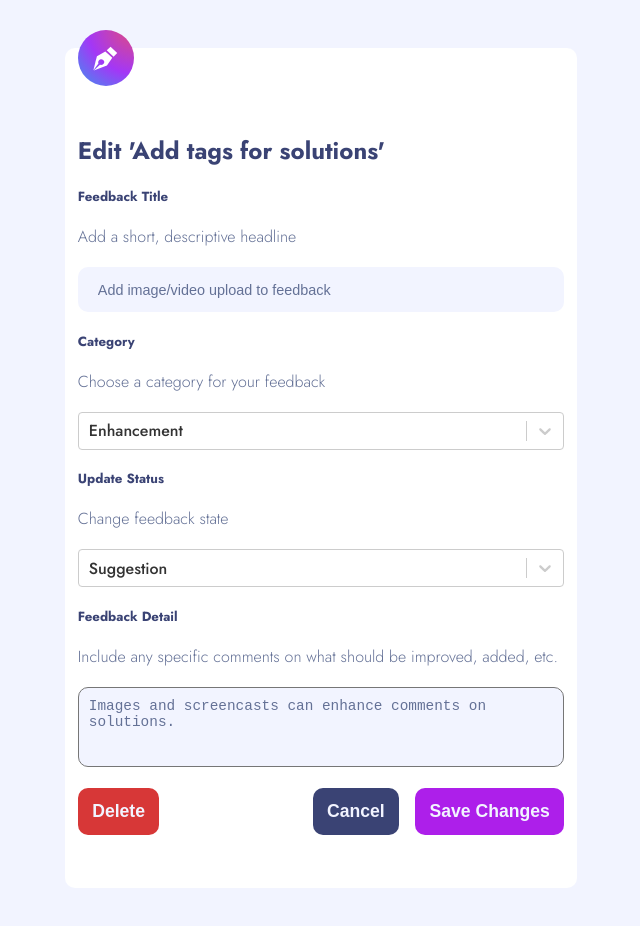
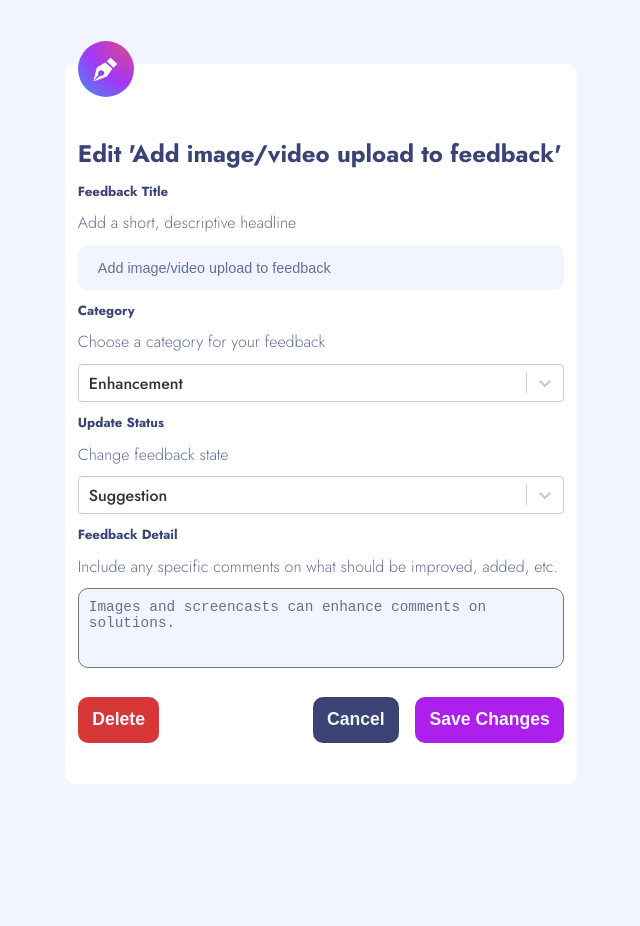
Before and after one commit to selly361/Feedback-products-app, a React (Create React App) app: page /edit/01d5cabc-e0c5-42da-853d-7f167b16db36 in a window 1280 px wide. Shown: the top 926 px of the page, without its empty margins (319-959 px from the left). After the commit the page ends 800 px from the top, so only its background shows below. Built offline with nearby package versions, Linux system fonts and the light colour scheme.

Commit message:
added some page transitions

```diff
--- a/package.json
+++ b/package.json
@@ -6,6 +6,7 @@
     "@testing-library/jest-dom": "^5.16.5",
     "@testing-library/react": "^13.3.0",
     "@testing-library/user-event": "^13.5.0",
+    "framer-motion": "^7.2.1",
     "react": "^18.2.0",
     "react-dom": "^18.2.0",
     "react-router-dom": "^6.3.0",
--- a/src/App.js
+++ b/src/App.js
@@ -1,42 +1,55 @@
-import { Route, Routes } from "react-router-dom";
+import { Route,Routes,useLocation } from "react-router-dom";
 import FeedBackContextWrapper from "./Context/FeedBackContext";
 import Home from "./pages/home/Home";
-import styled, { createGlobalStyle } from "styled-components";
+import styled,{ createGlobalStyle } from "styled-components";
 import AddFeedBackPage from "./pages/AddFeedBack/Add";
 import ProductPage from "./pages/ProductPage/ProductPage";
 import EditFeedBackPage from "./pages/EditFeedBack/Edit";
-
-
+import { AnimatePresence } from "framer-motion";
 
 function App() {
+  const Location = useLocation();
   return (
-    <Container>
     <FeedBackContextWrapper>
       <GlobalStyle />
-      <Routes>
+      <AnimatePresence mode="wait">
+        <Routes location={Location} key={Location.pathname}>
           <Route path="/" element={<Home />} />
           <Route path="/add" element={<AddFeedBackPage />} />
           <Route path="/edit/:id" element={<EditFeedBackPage />} />
           <Route path="/:id" element={<ProductPage />} />
         </Routes>
+      </AnimatePresence>
     </FeedBackContextWrapper>
-    </Container>
   );
 }
 
 export default App;
 
-const Container = styled.div`
-  min-height: 100vh;
-  padding: 3rem;
-  width: 100vw;
-  display: flex;
-  align-items: center;
-  justify-content: center;
+const GlobalStyle = createGlobalStyle`
 
-`
+::-webkit-scrollbar {
+  width: 5px;
+  height: 5px;
+}
 
-const GlobalStyle = createGlobalStyle`
+::-webkit-scrollbar-track {
+  box-shadow: inset 0 0 6px rgba(0, 0, 0, 0.3);
+  -webkit-border-radius: 10px;
+  border-radius: 10px;
+}
+
+::-webkit-scrollbar-thumb {
+  -webkit-border-radius: 10px;
+  border-radius: 10px;
+  background: rgba(255, 255, 255, 0.3);
+  box-shadow: inset 0 0 6px rgba(0, 0, 0, 0.5);
+}
+
+::-webkit-scrollbar-thumb:window-inactive {
+  background: rgba(255, 255, 255, 0.3);
+}
+
 
 * {
   margin: 0;
@@ -51,9 +64,7 @@ body, #root {
   width: 100vw;
   overflow-x: hidden;
 
-
 }
-
 
 
 a, a:active, button, button:active, input, form, fieldset {
@@ -64,4 +75,6 @@ a, a:active, button, button:active, input, form, fieldset {
 }
 
 
+
+
 `;
--- a/src/components/ProductForm/EditProduct.jsx
+++ b/src/components/ProductForm/EditProduct.jsx
@@ -73,6 +73,7 @@ export const ButtonContainer = styled.div`
   justify-content: space-between;
   gap: 1rem;
   align-items: center;
+  margin-top: 1rem;
 
   .edit-and-cancel-button {
     display: flex;
@@ -175,7 +176,7 @@ const EditProduct = ({
   return (
     <StyledForm onSubmit={handleSubmit}>
       <StyledEditIcon />
-      <h2>Edit 'Add tags for solutions'</h2>
+      <h2>Edit '{title}'</h2>
       <h5>Feedback Title</h5>
       <p>Add a short, descriptive headline</p>
       <FeedBackTitleInput
@@ -210,7 +211,7 @@ const EditProduct = ({
           Delete
         </DeleteButton>
         <div className="edit-and-cancel-button">
-          <CancelButton type="button" onClick={() => Navigate("/")}>
+          <CancelButton type="button" onClick={() => Navigate(-1)}>
             Cancel
           </CancelButton>
           <EditButton type="submit">Save Changes</EditButton>
--- a/src/pages/AddFeedBack/Add.jsx
+++ b/src/pages/AddFeedBack/Add.jsx
@@ -1,7 +1,12 @@
-import React from 'react'
-import styled from 'styled-components'
-import ProductForm from '../../components/ProductForm/ProductForm'
+import React from "react";
+import styled from "styled-components";
+import ProductForm from "../../components/ProductForm/ProductForm";
+import { motion } from "framer-motion";
+import { StyledMain } from "../home/Home";
 
+const Body = styled(StyledMain)`
+
+`;
 
 const Container = styled.div`
   height: 85vh;
@@ -10,17 +15,20 @@ const Container = styled.div`
   border-radius: 10px;
   display: flex;
   justify-content: center;
-
-
-
-`
+`;
 
 const AddFeedBackPage = () => {
   return (
-    <Container>
+    <Body
+      initial={{ x: '60vw', opacity: 0 }}
+      animate={{ x: 0, opacity: 1, transition: { duration: 0.8 } }}
+      exit={{ x: '-60vw', opacity: 0, transition: { duration: 0.8 } }}
+    >
+      <Container>
         <ProductForm />
-    </Container>
-  )
-}
+      </Container>
+    </Body>
+  );
+};
 
-export default AddFeedBackPage
+export default AddFeedBackPage;
--- a/src/pages/EditFeedBack/Edit.jsx
+++ b/src/pages/EditFeedBack/Edit.jsx
@@ -3,10 +3,14 @@ import styled from "styled-components";
 import EditProduct from "../../components/ProductForm/EditProduct";
 import { useParams } from "react-router-dom";
 import { FeedbacksProvider } from "../../Context/FeedBackContext";
+import { motion } from "framer-motion";
+import { StyledMain } from "../home/Home";
+
+const Body = styled(StyledMain)``;
 
 const Container = styled.div`
   width: 40vw;
-  height: 105vh;
+  height: 90vh;
   background-color: white;
   border-radius: 10px;
   display: flex;
@@ -21,9 +25,21 @@ const EditFeedBackPage = () => {
   let copy = productsData;
   let productDetails = copy.productRequests.find((p) => p.id === id);
   return (
-    <Container>
-      <EditProduct setProductsData={setProductsData} productsData={productsData}  {...productDetails} productDetails={productDetails} handleFilteredData={handleFilteredData} />
-    </Container>
+    <Body
+      initial={{ x: '60vw', opacity: 0 }}
+      animate={{ x: 0, opacity: 1, transition: { duration: 0.8 } }}
+      exit={{ x: '-60vw', opacity: 0, transition: { duration: 0.8 } }}
+    >
+      <Container>
+        <EditProduct
+          setProductsData={setProductsData}
+          productsData={productsData}
+          {...productDetails}
+          productDetails={productDetails}
+          handleFilteredData={handleFilteredData}
+        />
+      </Container>
+    </Body>
   );
 };
 
--- a/src/pages/ProductPage/ProductPage.jsx
+++ b/src/pages/ProductPage/ProductPage.jsx
@@ -1,26 +1,35 @@
-import React, { useContext } from 'react'
-import { useParams } from 'react-router-dom'
-import styled from 'styled-components'
-import { FeedbacksProvider } from '../../Context/FeedBackContext'
-import { AddFeedBack } from '../../components/Products/ProductHeader/ProductHeader'
-import BackButton from '../../components/shared/BackButton/BackButton'
-import Product from '../../components/shared/Product/Product'
+import React, { useContext } from "react";
+import { useParams } from "react-router-dom";
+import styled from "styled-components";
+import { FeedbacksProvider } from "../../Context/FeedBackContext";
+import { AddFeedBack } from "../../components/Products/ProductHeader/ProductHeader";
+import BackButton from "../../components/shared/BackButton/BackButton";
+import Product from "../../components/shared/Product/Product";
+import { motion } from "framer-motion";
+import { StyledMain } from "../home/Home";
 
+const Body = styled(motion.main)`
+  width: 100vw;
+  min-height: 100vh;
+  display: flex;
+  justify-content: center;
+  padding-top: 3rem;
+`;
 
 const StyledProductPage = styled.div`
   width: 800px;
-  min-height: 80vh;
   display: flex;
   flex-flow: column;
+  min-height: 90;
   gap: 2rem;
-`
+`;
 
 const TopSection = styled.section`
   width: 100%;
   display: flex;
   justify-content: space-between;
   align-items: center;
-`
+`;
 
 const EditFeedbackButton = styled(AddFeedBack)`
   background-color: #4661e6;
@@ -28,25 +37,32 @@ const EditFeedbackButton = styled(AddFeedBack)`
   &:hover {
     background-color: #7c91f9;
   }
-`
-
+`;
 
 const ProductPage = () => {
-    const { productsData } = useContext(FeedbacksProvider)
-    const { id } = useParams()
+  const { productsData } = useContext(FeedbacksProvider);
+  const { id } = useParams();
 
   let copy = productsData;
-    let productDetails = copy.productRequests.find(p => p.id === id)
+  let productDetails = copy.productRequests.find((p) => p.id === id);
 
   return (
+    <Body
+      initial={{ x: '60vw', opacity: 0 }}
+      animate={{ x: 0, opacity: 1, transition: { duration: 0.8 } }}
+      exit={{ x: '-60vw', opacity: 0, transition: { duration: 0.8 } }}
+    >
       <StyledProductPage>
         <TopSection>
           <BackButton />
-        <EditFeedbackButton to={`/edit/${id}`}>Edit Feedback</EditFeedbackButton>
+          <EditFeedbackButton to={`/edit/${id}`}>
+            Edit Feedback
+          </EditFeedbackButton>
         </TopSection>
         <Product {...productDetails} hover={false} />
       </StyledProductPage>
-  )
-}
+    </Body>
+  );
+};
 
-export default ProductPage
+export default ProductPage;
--- a/src/pages/home/Home.jsx
+++ b/src/pages/home/Home.jsx
@@ -1,15 +1,15 @@
 import NavBar from "../../components/NavBar/NavBar";
 import Products from "../../components/Products/Products";
 import styled from "styled-components";
+import { motion } from "framer-motion";
 
-const StyledMain = styled.main`
+export const StyledMain = styled(motion.main)`
   width: 100vw;
   min-height: 100vh;
   display: flex;
   padding-top: 3rem;
   align-items: center;
   justify-content: center;
-
 `;
 
 const Container = styled.div`
@@ -23,7 +23,11 @@ const Container = styled.div`
 
 export default function Home() {
   return (
-    <StyledMain>
+    <StyledMain
+      initial={{ x: '60vw', opacity: 0 }}
+      animate={{ x: 0, opacity: 1, transition: { duration: 0.8 } }}
+      exit={{ x: '-60vw', opacity: 0, transition: { duration: 0.8 } }}
+    >
       <Container>
         <NavBar />
         <Products />
```
Also changed, not shown: 1 other file (tests, documents, lock files or other folders). Lines whose indentation alone changed are shown as unchanged.
